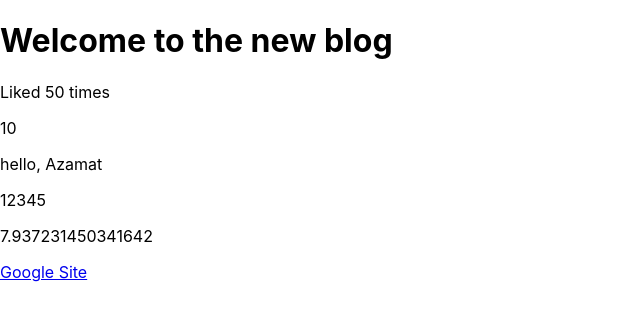
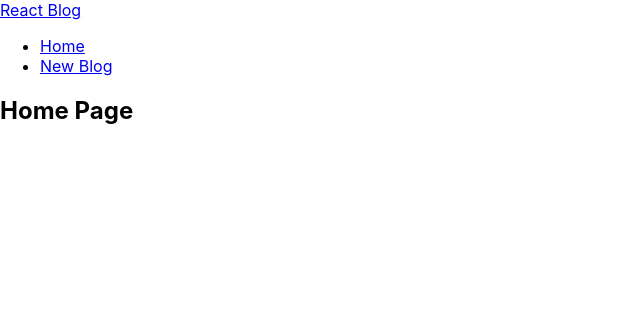
Before and after one commit to azamatyudaev/the-net-ninja-full-react-tutorial, a React (Create React App) app: page / in a window 1280 px wide. Shown: the top 320 px of the page, without its empty margins (0-640 px from the left). Built offline with nearby package versions, Linux system fonts and the light colour scheme.

Commit message:
Lesson 2 Multiple components

```diff
--- a/src/App.jsx
+++ b/src/App.jsx
@@ -1,29 +1,12 @@
+import Navbar from './components/Navbar'
+import Home from './pages/Home'
+
 const App = () => {
-  const title = 'Welcome to the new blog'
-  const likes = 50
-  // const person = {
-  //   name: 'Azamat',
-  //   age: 27
-  // }
-  const link = 'https://www.google.com'
-
   return (
     <div className="App">
+      <Navbar />
       <div className="content">
-        <h1>{title}</h1>
-        <p>Liked {likes} times</p>
-
-        {/* We can't output object */}
-        {/* <p>{person}</p> */}
-
-        <p>{10}</p>
-        <p>{'hello, Azamat'}</p>
-        <p>{[1, 2, 3, 4, 5]}</p>
-        <p>{Math.random() * 10}</p>
-
-        <a href={link} target="_blank">
-          Google Site
-        </a>
+        <Home />
       </div>
     </div>
   )
--- /dev/null
+++ b/src/components/Navbar.jsx
@@ -0,0 +1,23 @@
+const Navbar = () => {
+  return (
+    <nav className="navbar">
+      <a className="logo" href="/">
+        React Blog
+      </a>
+      <ul className="navbar__list">
+        <li className="navbar__item">
+          <a className="navbar__link" href="/">
+            Home
+          </a>
+        </li>
+        <li className="navbar__item">
+          <a className="navbar__link" href="/create">
+            New Blog
+          </a>
+        </li>
+      </ul>
+    </nav>
+  )
+}
+
+export default Navbar
--- /dev/null
+++ b/src/pages/Home.jsx
@@ -0,0 +1,9 @@
+const Home = () => {
+  return (
+    <div className="home">
+      <h2>Home Page</h2>
+    </div>
+  )
+}
+
+export default Home
```
